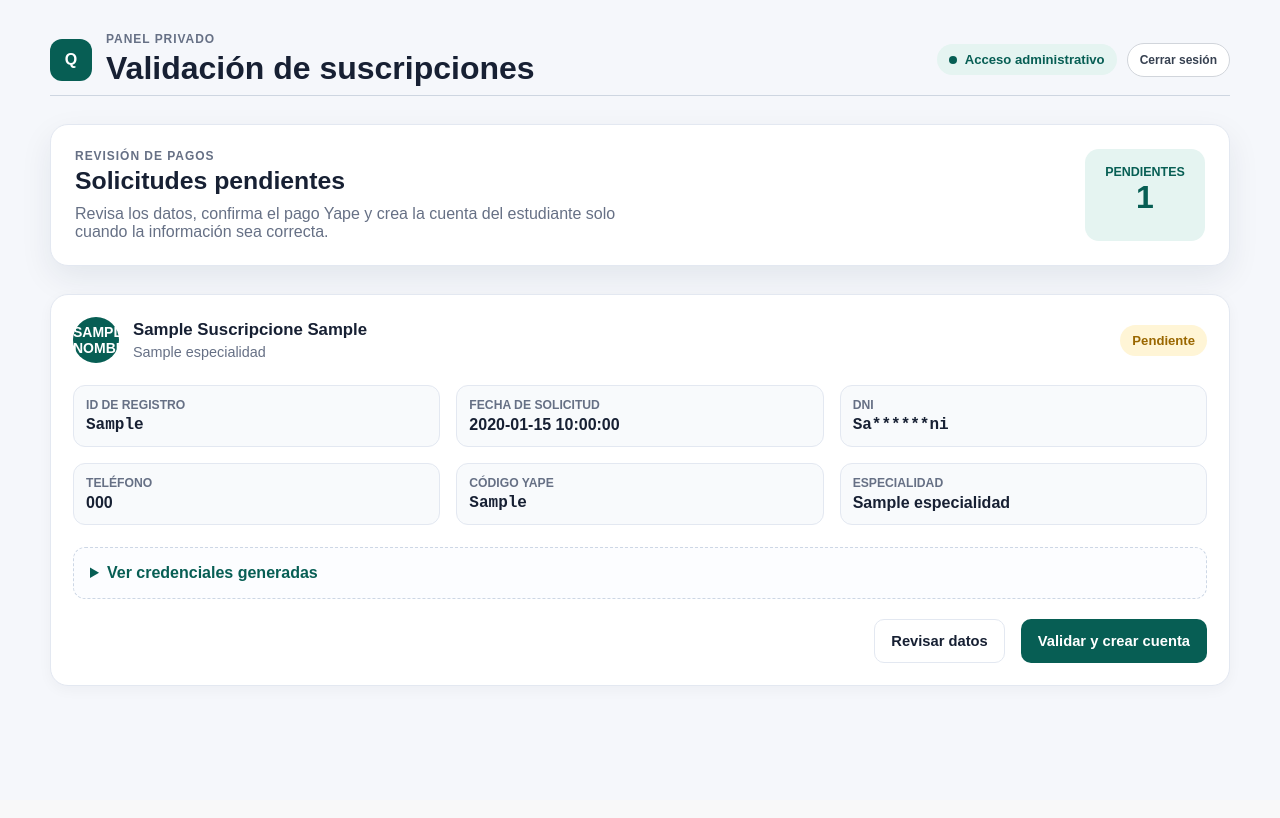
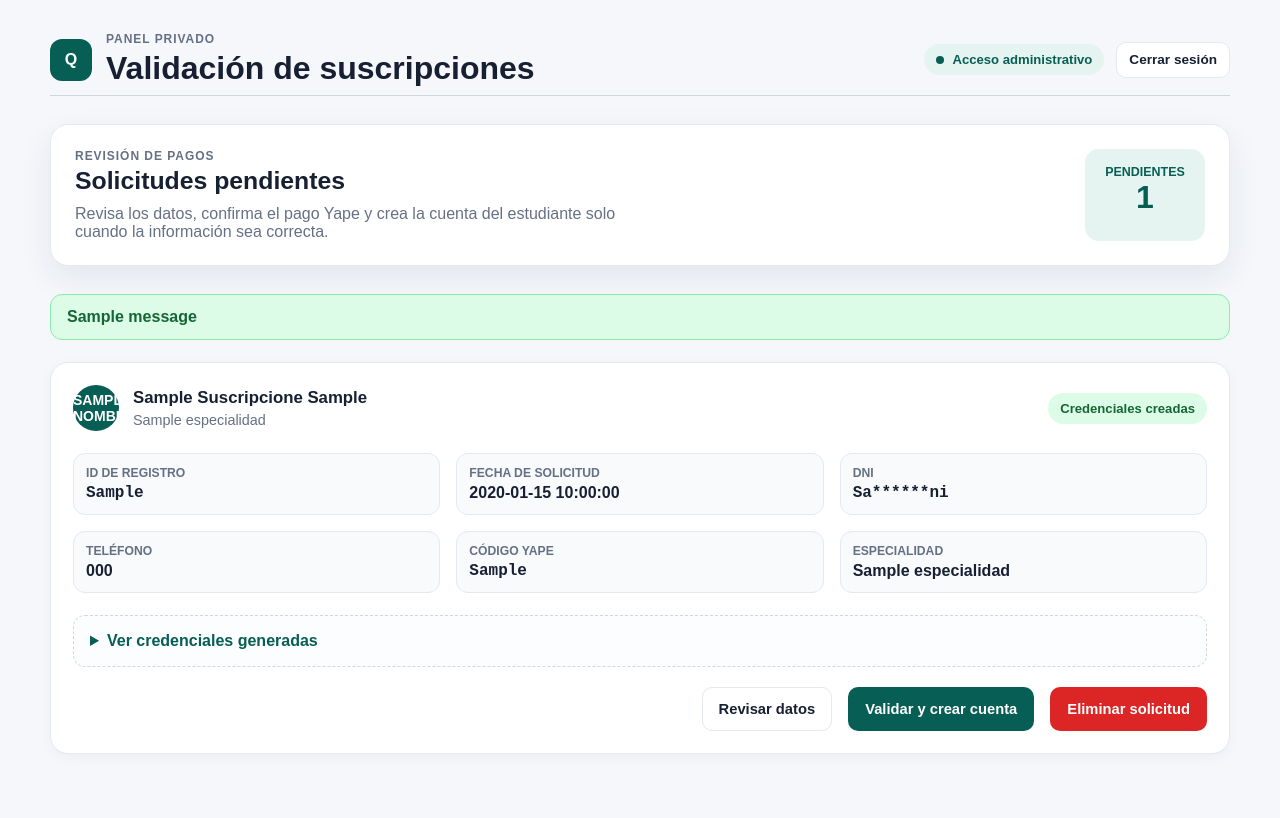
Before and after one commit to vima-vip/quizora-support-services, a Flask app: template templates/admin_suscripciones.html in a window 1280 px wide. Before the commit the page ends 686 px from the top, so only its background shows below. Run offline with Flask 3, Linux system fonts and the light colour scheme; the template is opened without the code that fills it: most values are stand-ins (such as "Sample title", 1, 10 or a date in 2020); one stand-in notice (Sample message) is shown.

```diff
--- a/templates/admin_suscripciones.html
+++ b/templates/admin_suscripciones.html
@@ -44,6 +43,18 @@
       <strong>{{ suscripciones|length }}</strong>
     </div>
   </section>
+
+  {% with mensajes = get_flashed_messages(with_categories=true) %}
+    {% if mensajes %}
+      <section class="flash-messages" aria-live="polite">
+        {% for categoria, mensaje in mensajes %}
+          <div class="flash-message flash-{{ categoria }}">
+            {{ mensaje }}
+          </div>
+        {% endfor %}
+      </section>
+    {% endif %}
+  {% endwith %}
 
   {% if suscripciones %}
   <section class="subscription-list" aria-label="Suscripciones pendientes">
@@ -61,7 +72,15 @@
           </div>
         </div>
 
-        <span class="status status-pending">Pendiente</span>
+        {% if s.usuario_generado and s.password_generado %}
+          <span class="status status-ready">
+            Credenciales creadas
+          </span>
+        {% else %}
+          <span class="status status-pending">
+            Esperando credenciales
+          </span>
+        {% endif %}
       </div>
 
       <dl class="data-grid">
@@ -158,6 +180,19 @@
             Validar y crear cuenta
           </button>
         </form>
+
+        <form
+          method="post"
+          action="{{ url_for('eliminar_solicitud') }}"
+          class="delete-form"
+          data-name="{{ s.nombres|title }} {{ s.primer_apellido|title }}"
+        >
+          <input type="hidden" name="id_registro" value="{{ s.id_registro }}">
+
+          <button type="submit" class="btn btn-danger">
+            Eliminar solicitud
+          </button>
+        </form>
       </div>
     </article>
     {% endfor %}
@@ -210,9 +251,41 @@
   </p>
 
   <div class="confirm-actions">
-    <button type="button" class="btn btn-secondary" data-close-confirm>Cancelar</button>
+    <button type="button" class="btn btn-secondary" data-close-confirm>
+      Cancelar
+    </button>
+
     <button type="button" class="btn btn-primary" id="confirm-submit">
       Sí, crear cuenta
+    </button>
+  </div>
+</dialog>
+
+<dialog id="delete-modal" class="review-modal delete-modal">
+  <div class="modal-header">
+    <div>
+      <p class="eyebrow">Eliminar solicitud pendiente</p>
+      <h2>¿Eliminar esta solicitud?</h2>
+    </div>
+
+    <button type="button" class="icon-close" data-close-delete aria-label="Cerrar">
+      ×
+    </button>
+  </div>
+
+  <p class="delete-copy">
+    Se eliminará la solicitud de <strong id="delete-name"></strong> únicamente
+    de Google Sheets. No se borrará ningún usuario de la base de datos de QUIZORA.
+    Esta acción no se puede deshacer.
+  </p>
+
+  <div class="confirm-actions">
+    <button type="button" class="btn btn-secondary" data-close-delete>
+      Cancelar
+    </button>
+
+    <button type="button" class="btn btn-danger" id="delete-submit">
+      Sí, eliminar solicitud
     </button>
   </div>
 </dialog>
@@ -230,10 +303,17 @@
     --primary-soft: #e5f4f1;
     --warning: #9a6700;
     --warning-soft: #fff5d6;
+    --danger: #dc2626;
+    --danger-hover: #b91c1c;
+    --danger-soft: #fee2e2;
+    --success: #166534;
+    --success-soft: #dcfce7;
     --shadow: 0 12px 32px rgba(19, 36, 61, 0.08);
   }
 
-  * { box-sizing: border-box; }
+  * {
+    box-sizing: border-box;
+  }
 
   body {
     margin: 0;
@@ -257,6 +337,34 @@
     align-items: center;
     justify-content: space-between;
     gap: 16px;
+  }
+
+  .header-actions {
+    display: flex;
+    align-items: center;
+    gap: 12px;
+  }
+
+  .logout-form,
+  .delete-form {
+    margin: 0;
+  }
+
+  .logout-btn {
+    min-height: 36px;
+    padding: 8px 12px;
+    border: 1px solid var(--border);
+    border-radius: 10px;
+    color: var(--text);
+    background: #fff;
+    cursor: pointer;
+    font: inherit;
+    font-size: 0.85rem;
+    font-weight: 800;
+  }
+
+  .logout-btn:hover {
+    background: var(--surface-soft);
   }
 
   .brand,
@@ -365,6 +486,30 @@
     font-size: 2rem;
   }
 
+  .flash-messages {
+    display: grid;
+    gap: 10px;
+    margin: 0 0 22px;
+  }
+
+  .flash-message {
+    padding: 13px 16px;
+    border-radius: 12px;
+    font-weight: 700;
+  }
+
+  .flash-success {
+    color: var(--success);
+    background: var(--success-soft);
+    border: 1px solid #86efac;
+  }
+
+  .flash-error {
+    color: #991b1b;
+    background: var(--danger-soft);
+    border: 1px solid #fca5a5;
+  }
+
   .subscription-list {
     display: grid;
     gap: 16px;
@@ -389,6 +534,11 @@
     background: var(--warning-soft);
   }
 
+  .status-ready {
+    color: var(--success);
+    background: var(--success-soft);
+  }
+
   .data-grid,
   .modal-data {
     display: grid;
@@ -491,22 +641,35 @@
     background: var(--primary);
   }
 
-  .btn-primary:hover { background: var(--primary-hover); }
+  .btn-primary:hover {
+    background: var(--primary-hover);
+  }
 
   .btn-secondary {
+    border-color: var(--border);
     color: var(--text);
     background: #fff;
-    border-color: var(--border);
   }
 
-  .btn-secondary:hover { background: var(--surface-soft); }
+  .btn-secondary:hover {
+    background: var(--surface-soft);
+  }
+
+  .btn-danger {
+    color: #fff;
+    background: var(--danger);
+  }
+
+  .btn-danger:hover {
+    background: var(--danger-hover);
+  }
 
   .empty-state {
     padding: 64px 24px;
-    text-align: center;
-    background: var(--surface);
     border: 1px solid var(--border);
     border-radius: 18px;
+    background: var(--surface);
+    text-align: center;
   }
 
   .empty-icon {
@@ -602,7 +782,10 @@
 <script>
   const reviewModal = document.getElementById("review-modal");
   const confirmModal = document.getElementById("confirm-modal");
-  let pendingForm = null;
+  const deleteModal = document.getElementById("delete-modal");
+
+  let pendingValidationForm = null;
+  let pendingDeleteForm = null;
 
   document.querySelectorAll(".open-review").forEach((button) => {
     button.addEventListener("click", () => {
@@ -635,9 +820,10 @@
   document.querySelectorAll(".validate-form").forEach((form) => {
     form.addEventListener("submit", (event) => {
       event.preventDefault();
-      pendingForm = form;
+      pendingValidationForm = form;
 
       const button = form.querySelector("button[type='submit']");
+
       document.getElementById("confirm-name").textContent = button.dataset.name;
       document.getElementById("confirm-user").textContent = button.dataset.user;
 
@@ -650,8 +836,28 @@
   });
 
   document.getElementById("confirm-submit").addEventListener("click", () => {
-    if (pendingForm) {
-      pendingForm.submit();
+    if (pendingValidationForm) {
+      pendingValidationForm.submit();
+    }
+  });
+
+  document.querySelectorAll(".delete-form").forEach((form) => {
+    form.addEventListener("submit", (event) => {
+      event.preventDefault();
+      pendingDeleteForm = form;
+
+      document.getElementById("delete-name").textContent = form.dataset.name;
+      deleteModal.showModal();
+    });
+  });
+
+  document.querySelectorAll("[data-close-delete]").forEach((button) => {
+    button.addEventListener("click", () => deleteModal.close());
+  });
+
+  document.getElementById("delete-submit").addEventListener("click", () => {
+    if (pendingDeleteForm) {
+      pendingDeleteForm.submit();
     }
   });
 </script>
```
Also changed, not shown: other parts of templates/admin_suscripciones.html (+67 -27 lines). Lines whose indentation alone changed are shown as unchanged.
